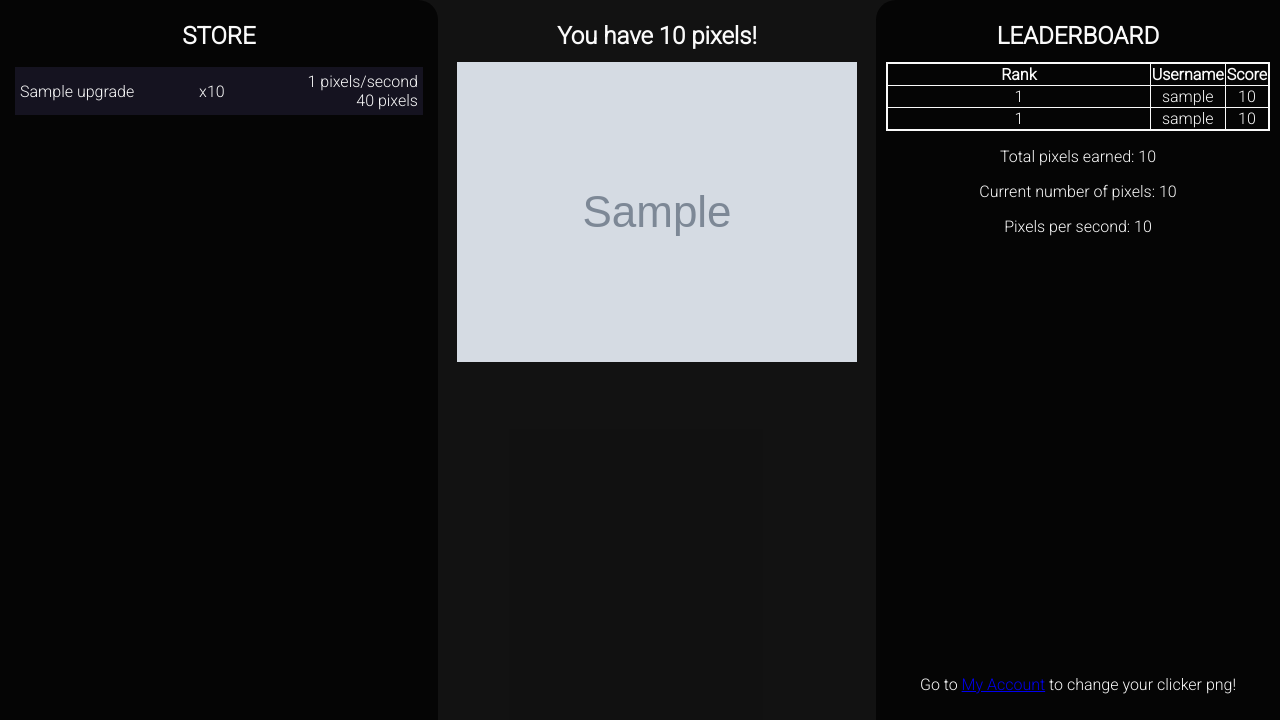
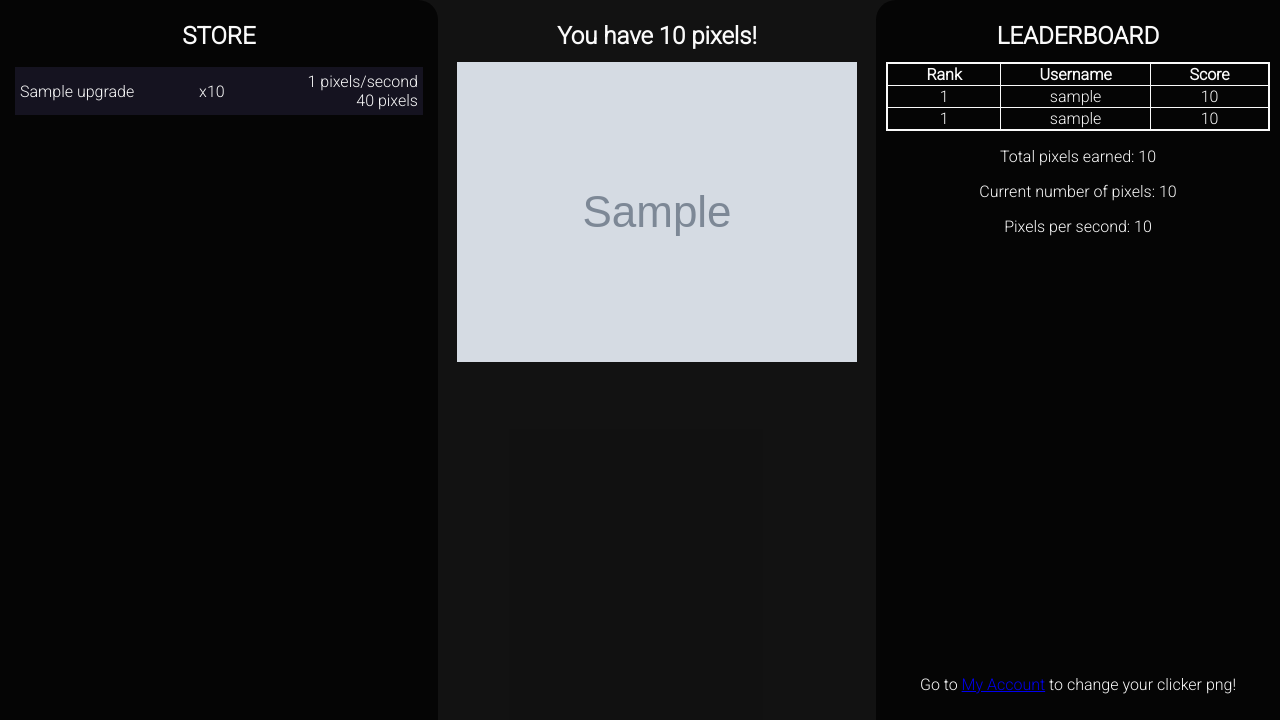
Before and after one commit to Hippodoodle/clicker.png, a Django app: page /clicker_app/ in a window 1280 px wide. Shown: the part 80-800 px from the top of the page. Run offline with Django 3.2, Linux system fonts and the light colour scheme; a user stored in the database is signed in; tables that the repository leaves empty hold one stand-in row (values such as "Sample post"); grey boxes marked "Sample" are stand-in pictures; parts of the project's set-up code (start-up, migrations or seed data) failed here and were passed over.

Commit message:
Fix leaderboard and clicker css
Closes: #41

```diff
--- a/static/stylesheet.css
+++ b/static/stylesheet.css
@@ -157,11 +157,13 @@ a:visited {
 
 .clicker-container {
     overflow-y: hidden;
+    max-width: 100%;
+    min-width: 50%;
 }
 
 #clicker {
+    width: 100%;
     max-height: 100%;
-    max-width: 100%;
 }
 
 /* Shop */
@@ -228,7 +230,13 @@ a:visited {
     color: var(--text);
 }
 
-.leaderboard table, .leaderboard th, .leaderboard td {
+.leaderboard th, .leaderboard td {
+    width: 10%; /* No idea why this works, but it does */
+    border: 1px solid var(--text);
+    border-collapse: collapse;
+}
+
+.leaderboard table {
     width: 100%;
     border: 1px solid var(--text);
     border-collapse: collapse;
@@ -459,7 +467,7 @@ input[type=submit]{
     overflow-y: scroll;
 }
 
-.achievements-table-scroll table, th, td {
+.achievements-table-scroll table, .achievements-table-scroll th, .achievements-table-scroll td {
     border: 1px solid var(--text);
     border-collapse: collapse;
 }
```
